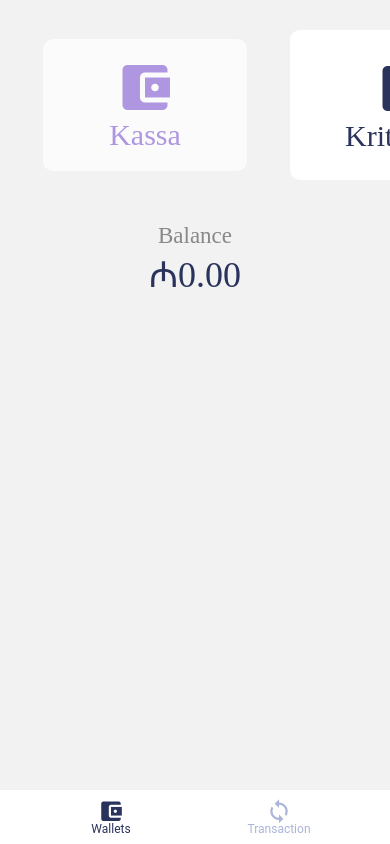
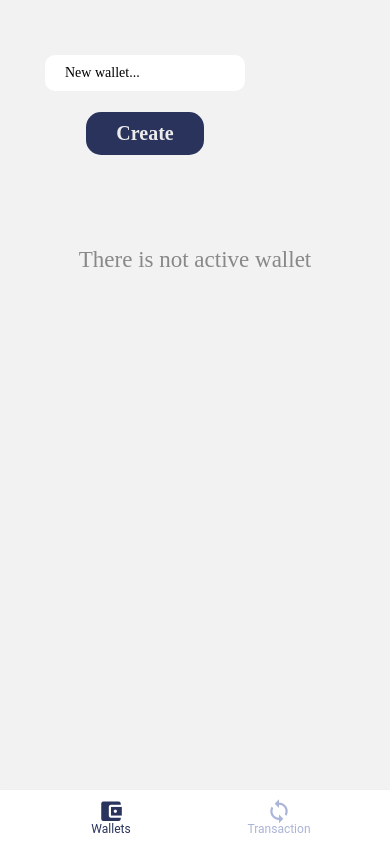
Before and after one commit to yunisdev/walllet, a React Native app: screen /Wallets in a window 390 px wide. Built offline with nearby package versions, Linux system fonts and the light colour scheme; a web font is replaced by a local one.

Commit message:
First working version

```diff
--- a/App.tsx
+++ b/App.tsx
@@ -10,8 +10,9 @@ import MaterialCommunityIcons from 'react-native-vector-icons/MaterialCommunityI
 import Wallets from './screens/Wallets'
 import Transaction from './screens/Transaction'
 
-import store from './store/store'
+import { store, persistor } from './store/store'
 import { Provider } from 'react-redux';
+import { PersistGate } from 'redux-persist/integration/react';
 
 const getFonts = () => Font.loadAsync({
   'montserrat-bold': require('./assets/fonts/Montserrat-Bold.ttf'),
@@ -48,12 +49,14 @@ export default function App() {
 
   if (fontsLoaded) return (
     <Provider store={store}>
+      <PersistGate loading={null} persistor={persistor}>
         <View style={styles.container}>
           <StatusBar backgroundColor="#29335C" />
           <NavigationContainer>
             <MyTabs />
           </NavigationContainer>
         </View>
+      </PersistGate>
     </Provider>
   );
 
--- a/app.json
+++ b/app.json
@@ -23,7 +23,8 @@
       "adaptiveIcon": {
         "foregroundImage": "./assets/adaptive-icon.png",
         "backgroundColor": "#FFFFFF"
-      }
+      },
+      "package": "com.yunisdev.walllet"
     },
     "web": {
       "favicon": "./assets/favicon.png"
--- a/components/Card.tsx
+++ b/components/Card.tsx
@@ -1,14 +1,25 @@
 import React from 'react'
-import { View, StyleSheet, Text } from "react-native"
+import { View, StyleSheet, Text, TouchableWithoutFeedback } from "react-native"
 import MaterialCommunityIcons from 'react-native-vector-icons/MaterialCommunityIcons';
+import { useDispatch } from 'react-redux';
+import { changeActiveWallet } from '../store/actions';
 
 type CardProps = {
   color: string,
   name: string,
-  active?: boolean
+  active?: boolean,
+  wallet_id: string,
 }
 
-const Card = ({ color, name, active = false }: CardProps) => (
+const Card = ({ wallet_id, color, name, active = false }: CardProps) => {
+  const dispatch = useDispatch()
+
+  const handleWalletPress = ()=>{
+    dispatch(changeActiveWallet(wallet_id))
+  }
+
+  return (
+    <TouchableWithoutFeedback onPress={handleWalletPress}>
       <View style={styles.container}>
         <View style={[styles.body, active && styles.active]}>
           <MaterialCommunityIcons name="wallet" color={color} size={60} />
@@ -19,7 +30,9 @@ const Card = ({ color, name, active = false }: CardProps) => (
           </Text>
         </View>
       </View>
+    </TouchableWithoutFeedback>
   )
+}
 
 const styles = StyleSheet.create({
   container: {
@@ -36,12 +49,12 @@ const styles = StyleSheet.create({
     alignItems: "center",
     height: 150 / 1.13,
     width: 230 / 1.13,
-    opacity:0.7
+    opacity: 0.7
   },
   active: {
     height: 150,
     width: 230,
-    opacity:1,
+    opacity: 1,
   },
   text: {
     fontSize: 30,
--- a/components/CreateCard.tsx
+++ b/components/CreateCard.tsx
@@ -1,30 +1,56 @@
-import React from 'react'
-import { View, StyleSheet, Text } from "react-native"
+import React, { useState } from 'react'
+import { View, StyleSheet, Text, TextInput } from "react-native"
 import MaterialCommunityIcons from 'react-native-vector-icons/MaterialCommunityIcons';
+import Button from './Button'
+import { useDispatch } from 'react-redux';
+import { createWallet } from '../store/actions';
 
-const CreateCard = () => (
-  <View style={styles.container}>
-    <View style={styles.body}>
-      <MaterialCommunityIcons name="plus-circle" color="#29335C" size={60} />
+const CreateCard = () => {
+  const [newWalletName, setNewWalletName] = useState('')
+  const dispatch = useDispatch()
+
+  const handleWalletCreate = () => {
+    dispatch(createWallet(newWalletName))
+    setNewWalletName('')
+  }
+
+  return (
+    <View style={styles.container}>
+      <View style={styles.body}>
+        <TextInput placeholder="New wallet..." defaultValue={newWalletName} onChangeText={setNewWalletName} style={styles.input} />
+        <Button onPress={handleWalletCreate} text="Create" />
+      </View>
     </View>
-  </View>
-)
+  )
+}
 
 const styles = StyleSheet.create({
   container: {
     height: 150,
-    width: 100,
+    width: 230,
     justifyContent: "center",
     alignItems: "center",
-    marginRight: 50,
+    marginRight: 30,
   },
   body: {
+    // backgroundColor: "#fff",
     borderRadius: 10,
-    justifyContent: "center",
+    display: "flex",
+    justifyContent: "space-around",
     alignItems: "center",
     height: 150,
-    width: 100,
-  }
+    width: 230,
+    padding: 15,
+  },
+  input: {
+    backgroundColor: "white",
+    marginBottom: 0,
+    paddingVertical: 10,
+    paddingHorizontal: 20,
+    fontFamily: "montserrat",
+    width: "100%",
+    borderRadius: 10,
+  },
 })
 
 export default CreateCard
--- a/package.json
+++ b/package.json
@@ -30,7 +30,8 @@
     "redux": "^4.1.1",
     "redux-persist": "^6.0.0",
     "redux-thunk": "^2.3.0",
-    "uuid": "^3.4.0"
+    "uuid": "^3.4.0",
+    "@react-native-async-storage/async-storage": "~1.15.0"
   },
   "devDependencies": {
     "@babel/core": "^7.9.0",
--- a/screens/Transaction.tsx
+++ b/screens/Transaction.tsx
@@ -20,7 +20,8 @@ export default function Transaction() {
   const handleSubmit = () => {
     var tType: "income" | "expense" = isIncomeSelected ? "income" : "expense"
     dispatch(makeTransaction(tType, description, money || 0, state.activeWallet || ""))
-    // console.log(`You ${} budget ${(money || 0) * (isIncomeSelected ? 1 : -1)} for ${description}`)
+    setMoney(null)
+    setDescription("")
   }
 
   return (
@@ -69,7 +70,7 @@ const styles = StyleSheet.create({
     marginBottom: 0,
     paddingVertical: 10,
     paddingHorizontal: 20,
-    fontFamily: "montserrat"
+    fontFamily: "montserrat",
   },
   button_container: {
     justifyContent: 'center',
--- a/screens/Wallets.tsx
+++ b/screens/Wallets.tsx
@@ -11,15 +11,16 @@ export default function Wallets() {
   const state = useSelector((state: State) => state)
   const [balance, setBalance] = useState(0)
 
-  const { transactions, activeWallet } = state
+  const { transactions, activeWallet, wallets } = state
 
   console.log(transactions)
   console.log(activeWallet)
 
   useEffect(() => {
     var moneySum = 0
-    for (var i = 0; i < transactions.length; i++) {
-      moneySum += transactions[i].amount * (transactions[i].type === "income" ? 1 : -1)
+    var ts = transactions.filter(value => value.wallet_id === (activeWallet || ""))
+    for (var i = 0; i < ts.length; i++) {
+      moneySum += ts[i].amount * (ts[i].type === "income" ? 1 : -1)
     }
     setBalance(moneySum)
   }, [state])
@@ -27,14 +28,24 @@ export default function Wallets() {
   return (
     <SafeAreaView style={styles.container}>
       <WalletsContainer>
-        <Card color="mediumpurple" name="Kassa" />
-        <Card color="#29335C" name="Kritibytes" active />
-        <Card color="gold" name="Musiqi" />
+        {
+          wallets.map((value, index) => (
+            <Card key={index} wallet_id={value.id} color="#29335C" name={value.name} active={value.id === activeWallet} />
+          ))
+        }
+
         <CreateCard />
       </WalletsContainer>
       <View style={styles.money_container}>
-        <Text style={styles.money_desc}>Balance</Text>
-        <Text style={styles.money_text}>₼{balance.toFixed(2)}</Text>
+        {
+          !activeWallet
+            ? <Text style={styles.money_desc}>There is not active wallet</Text>
+            : (<>
+                <Text style={styles.money_desc}>Balance</Text>
+                <Text style={styles.money_text}>₼{balance.toFixed(2)}</Text>
+              </>)
+        }
+
       </View>
       <History.Container>
         {
--- a/store/reducer.ts
+++ b/store/reducer.ts
@@ -20,13 +20,13 @@ const reducer = (state: State = initialState, action: Action): State => {
     case types.CREATE_WALLET:
       var wallets = state.wallets
       wallets.push(action.payload)
-      return { ...state, wallets }
+      return { ...state, wallets, activeWallet: action.payload.id }
     case types.DELETE_WALLET:
       var wallets = state.wallets
       wallets = wallets.filter(value => value.id !== action.payload.id)
       return { ...state, wallets }
     case types.CHANGE_ACTIVE_WALLET:
-      return {...state,activeWallet:action.payload.id}
+      return { ...state, activeWallet: action.payload.id }
     default:
       return state
   }
--- a/store/store.ts
+++ b/store/store.ts
@@ -1,7 +1,19 @@
-import { createStore } from "redux";
+import { AnyAction, createStore, Store } from "redux";
+import AsyncStorage from '@react-native-async-storage/async-storage';
+import { persistStore, persistReducer } from 'redux-persist';
+
+const persistConfig = {
+  key: 'root',
+  storage: AsyncStorage,
+  whitelist:['wallets','transactions']
+};
 
 import reducer from './reducer'
 
-const store = createStore(reducer)
+const store: Store<any, AnyAction> = createStore(persistReducer(persistConfig, reducer))
+const persistor = persistStore(store)
 
-export default store
+export {
+  store,
+  persistor
+}
```
Also changed, not shown: 1 other file (tests, documents, lock files or other folders). Lines whose indentation alone changed are shown as unchanged.
